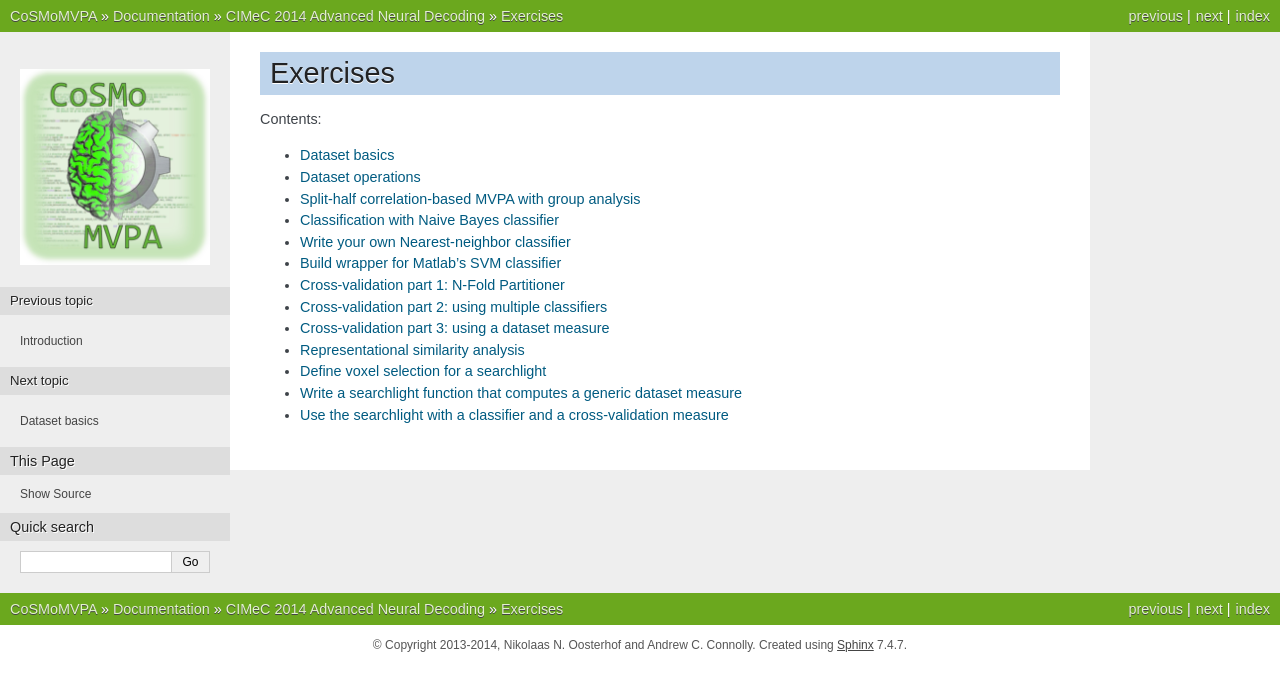
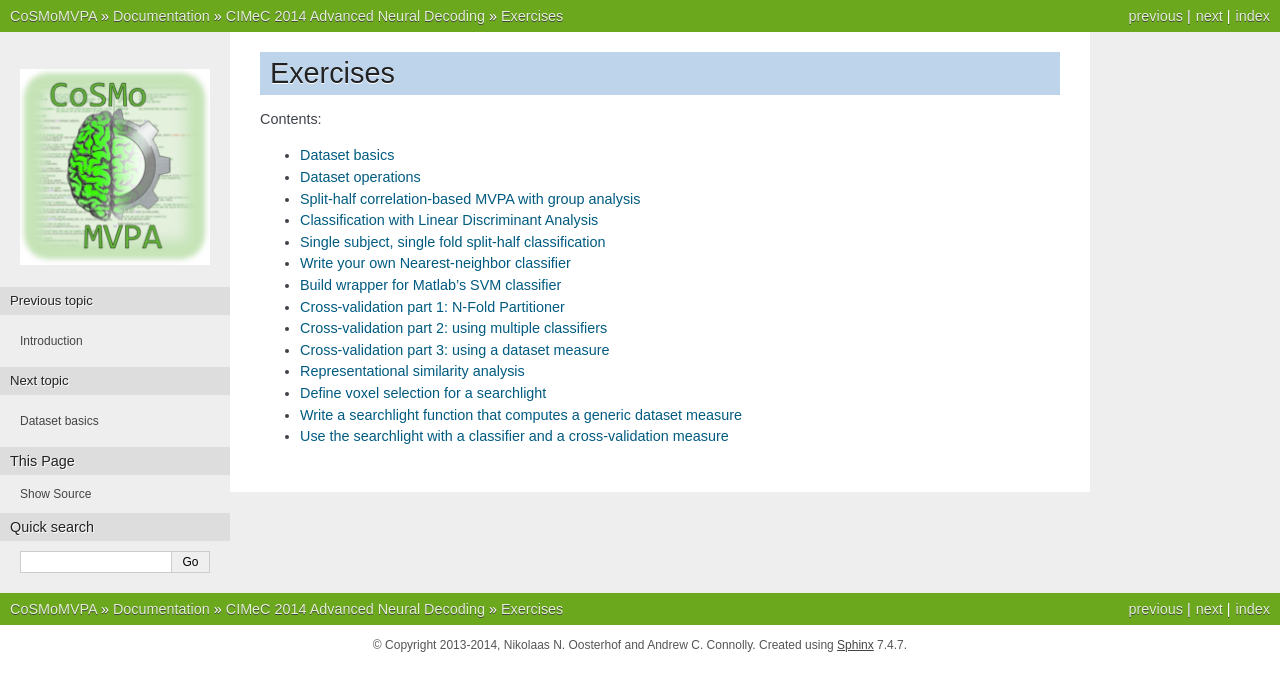
Before and after one commit to CoSMoMVPA/CoSMoMVPA, a Sphinx documentation site: the page built from doc/source/cimec2014_ex_toc.rst, in a window 1280 px wide. Shown: the top 691 px of the page. Built offline with Sphinx 7.4.7, drawn with Linux system fonts in a browser that asks for light colours; pages that are not in the unit, such as notebooks, are missing from menus; part of the change alters nothing that is shown.

Commit message:
NF+WEB+EXC: new exercise classify_lda

```diff
--- a/doc/source/cimec2014_ex_toc.rst
+++ b/doc/source/cimec2014_ex_toc.rst
@@ -12,7 +12,7 @@ Contents:
     ex_dataset_basics
     ex_dataset_operations
     ex_splithalf_correlations
-    ex_classify_naive_bayes
+    ex_classify_lda
     ex_write_classify_nn
     ex_classify_svm
     ex_nfold_partitioner
--- /dev/null
+++ b/doc/source/ex_classify_lda.rst
@@ -0,0 +1,75 @@
+.. ex_classify_lda
+
+Classification with Linear Discriminant Analysis
+================================================
+
+Background
+++++++++++
+
+This exercise shows a more advanced MVPA topic, the use of a classifier. Using a classifier involves two steps:
+
+- training: a set of ``samples`` (the patterns) with associated ``.sa.targets`` (conditions) together are called the *training set*. The training set is used so that the classifiers *learns* which patterns are associated with each condition.
+
+    + (side note: learning associations between patterns and conditions can be done in many ways. Popular approaches are Naive Bayes, Linear Discriminant Analysis, and Support Vector Machines (Nearest Neighbor classification is another approach, but less useful for fMRI data). They make different assumptions about the distribution of the patterns and what is the best way to separate patterns from different conditions). When in doubt which classifier to use, one recommendation is to use either LDA or SVM. The former seems less popular in the literature, but is typically faster and has fewer free parameters (thus potentially reducing a researcher's degrees of freedom).
+
+- testing: predict the conditions (``.sa.targets``) for another set of samples (the *test set*), to see how well the classifier can generalize to a new set of data.
+
+Classification performance can be assessed by considering how many predictions for the set set were correct.
+
+    + No peeking is allowed.
+
+        - During the testing step, the classifier is not allowed to *peek* at the conditions. Otherwise it could just use those conditions and classification would always be perfect.
+
+    + No double dipping.
+
+        - The training and test set must be independent. In CoSMoMVPA, independence can be indicated by the ``.sa.chunks`` attribute. In fMRI data, usually one takes one chunk value for each data acquisition run. If the data were not independent, then the classifier could overtrain on the training data but unable to generalize to new, independent data.
+
+    + Multiple samples in each class required (almost always).
+
+        Unlike the :ref:`cosmo_correlation_measure`, a classifier usually requires that the training set has multiple samples of each class. It can use this information to assess, for example, variability of responses in each feature. This makes a classifier potentially more sensitive than a standard split-half analysis (:ref:`ex_splithalf_correlations`).
+
+    + How to assess classification performance?
+
+         - A very stupid classifier, one that would not even look at the data, could, for example
+
+            * either predict all samples in the test set to belong to the same classes (e.g. the first one), or
+            * predict a random class for each sample in the test set.
+
+        - In this case, if there are ``C`` classes (unique targets), which each class occuring equally often, then each sample in the test set has a chance of being predicted correctly of ``1/C`` (the chance level). For example, with four classes, each sample would be predicted correctly with a chance of 1/4, or 25%.
+
+        - If a set of patterns an a region of interest actually contains information about the conditions (i.e, is an informative region), *and* the classifier is able to use this information, then classification performance would be above chance level.
+        - If a group of participants all show classification accuracy above chance consistently, one can claim that the region of interest contains information about the the conditions. A simple one-sample t-test against chance level can be used to obtain a statistic and associated p-value.
+
+
+Single subject, single fold split-half classification
+=====================================================
+
+For this exercise, load a dataset using subject ``s01``'s T-statistics for every run
+('glm_T_stats_perrun.nii') and the VT mask.
+
+Slice (using :ref:`cosmo_slice`)the dataset twice to get odd and even runs.
+
+Part 1:
+
+    - Slice the odd and even runs again so that there are only two categories: warblers and mallards.
+    - Train and test a LDA (linear discriminant analyses; :ref:`cosmo_classify_lda`) classifier,  training on the even-runs data and testing on the odds.
+    - Compute classification accuracy
+    - Repeat the previous two steps using  :ref:`cosmo_classify_naive_bayes`)
+
+    Advanced exercises:
+
+    - What is the accuracy for monkey versus ladybug? Monkey versus lemur?
+    - What if you use the EV mask?
+
+Part 2:
+
+    - Use the data from all six categories to train on even runs and test on odd runs, and compute the classification accuracu
+    - As the previous step, but now test on odd runs and test on even runs
+
+Part 3:
+
+    - Using the predictions and the true labels (targets), show a confusion matrix that counts how often a sample with ``targets==i`` was predicted to have label ``j`` (for ``i``, ``j`` both in the range ``1:6``). How can you interpret this matrix?
+
+Template: :ref:`run_classify_lda_skl`
+
+Check your answers here: :ref:`run_classify_lda` / :pb:`classify_lda`
```
